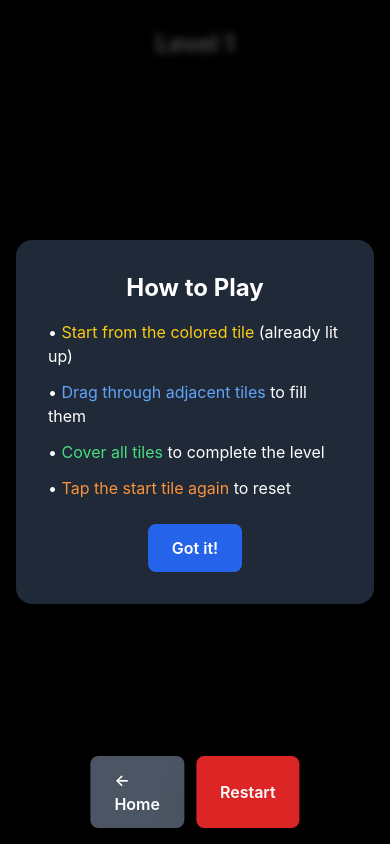
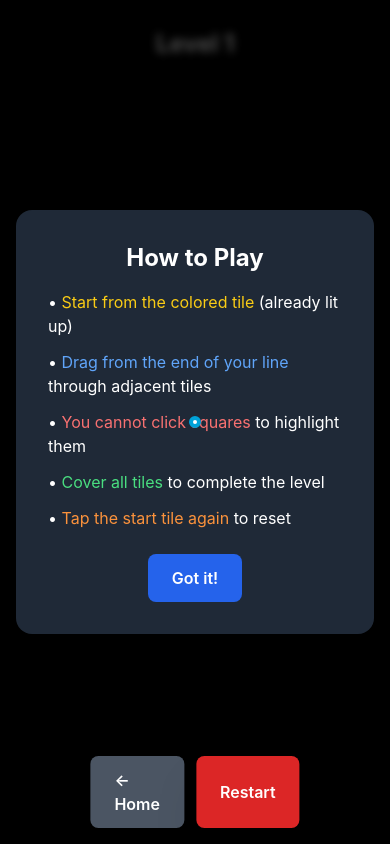
Before and after one commit to TDSLukeMcCarthy/line-fill-game-prototype, a Next.js app: page /game in a window 390 px wide. Built offline with nearby package versions, Linux system fonts and the light colour scheme.

Commit message:
Refine game visuals and interactions; updated tile pulse animation for enhanced feedback, improved gameplay instructions for clarity, and optimized grid and tile components for responsive design. Adjusted state management to ensure proper path handling and tile interaction rules.

```diff
--- a/src/app/globals.css
+++ b/src/app/globals.css
@@ -67,18 +67,26 @@ body {
   user-drag: none;
 }
 
-/* Neon pulse animation for tiles */
-@keyframes pulseOut {
+
+
+/* Tile scale pulse animation - scales up then back down */
+@keyframes tilePulse {
   0% {
     transform: scale(1);
-    opacity: 1;
+  }
+  50% {
+    transform: scale(1.1);
   }
   100% {
-    transform: scale(1.5);
-    opacity: 0;
+    transform: scale(1);
   }
 }
 
-.animate-pulse-out {
-  animation: pulseOut 2s ease-out forwards;
+.animate-tile-pulse {
+  animation: tilePulse 0.6s ease-in-out;
 }
+
+/* Subtle glow effect for visited tiles */
+.tile-visited {
+  box-shadow: 0 0 8px var(--tile-glow-color, rgba(59, 130, 246, 0.3));
+}
--- a/src/components/GameUI.tsx
+++ b/src/components/GameUI.tsx
@@ -34,7 +34,8 @@ export default function GameUI({
             <h2 className="text-2xl font-bold mb-4">How to Play</h2>
             <div className="space-y-3 text-left">
               <p>• <span className="text-yellow-400">Start from the colored tile</span> (already lit up)</p>
-              <p>• <span className="text-blue-400">Drag through adjacent tiles</span> to fill them</p>
+              <p>• <span className="text-blue-400">Drag from the end of your line</span> through adjacent tiles</p>
+              <p>• <span className="text-red-400">You cannot click squares</span> to highlight them</p>
               <p>• <span className="text-green-400">Cover all tiles</span> to complete the level</p>
               <p>• <span className="text-orange-400">Tap the start tile again</span> to reset</p>
             </div>
--- a/src/components/Grid.tsx
+++ b/src/components/Grid.tsx
@@ -27,10 +27,13 @@ export default function Grid({
   const cols = grid[0].length;
   const rows = grid.length;
 
+  // Calculate tile size based on screen size (matching Tile component)
+  const tileSize = typeof window !== 'undefined' && window.innerWidth >= 768 ? 80 : 48; // w-20 = 80px, w-12 = 48px
+
   return (
     <div className="relative">
       <div
-        className="inline-grid gap-1 p-4 bg-gray-800 rounded-lg shadow-2xl no-select"
+        className="inline-grid gap-1 p-4 bg-none rounded-lg  no-select"
         style={{
           gridTemplateColumns: `repeat(${cols}, 1fr)`,
           gridTemplateRows: `repeat(${rows}, 1fr)`,
@@ -54,7 +57,7 @@ export default function Grid({
       <PathLine
         path={path}
         currentColor={currentColor}
-        tileSize={48} // Base tile size (will be updated dynamically)
+        tileSize={tileSize}
         gap={4} // gap-1 = 4px
       />
     </div>
--- a/src/components/PathLine.tsx
+++ b/src/components/PathLine.tsx
@@ -1,4 +1,4 @@
-import React, { useEffect, useState } from 'react';
+import React from 'react';
 import { Coord } from '../types/game';
 
 interface PathLineProps {
@@ -9,24 +9,6 @@ interface PathLineProps {
 }
 
 export default function PathLine({ path, currentColor, tileSize, gap }: PathLineProps) {
-  const [actualTileSize, setActualTileSize] = useState(tileSize);
-  const [actualGap, setActualGap] = useState(gap);
-
-  // Update tile size based on screen size
-  useEffect(() => {
-    const updateTileSize = () => {
-      if (window.innerWidth >= 768) { // md breakpoint
-        setActualTileSize(64); // w-16 = 64px
-      } else {
-        setActualTileSize(48); // w-12 = 48px
-      }
-    };
-
-    updateTileSize();
-    window.addEventListener('resize', updateTileSize);
-    return () => window.removeEventListener('resize', updateTileSize);
-  }, []);
-
   if (path.length < 2) return null;
 
   // Function to create a vibrant dark version of the color for the line
@@ -56,15 +38,15 @@ export default function PathLine({ path, currentColor, tileSize, gap }: PathLine
 
     // Start with the first point
     const firstPoint = path[0];
-    const x1 = gridPadding + firstPoint.x * (actualTileSize + actualGap) + actualTileSize / 2;
-    const y1 = gridPadding + firstPoint.y * (actualTileSize + actualGap) + actualTileSize / 2;
+    const x1 = gridPadding + firstPoint.x * (tileSize + gap) + tileSize / 2;
+    const y1 = gridPadding + firstPoint.y * (tileSize + gap) + tileSize / 2;
     pathData.push(`M ${x1} ${y1}`);
 
     // Add lines to all subsequent points
     for (let i = 1; i < path.length; i++) {
       const current = path[i];
-      const x = gridPadding + current.x * (actualTileSize + actualGap) + actualTileSize / 2;
-      const y = gridPadding + current.y * (actualTileSize + actualGap) + actualTileSize / 2;
+      const x = gridPadding + current.x * (tileSize + gap) + tileSize / 2;
+      const y = gridPadding + current.y * (tileSize + gap) + tileSize / 2;
       pathData.push(`L ${x} ${y}`);
     }
 
--- a/src/components/Tile.tsx
+++ b/src/components/Tile.tsx
@@ -28,7 +28,7 @@ export default function Tile({
       setIsPulsing(true);
 
       // Stop pulsing after animation completes
-      const pulseTimer = setTimeout(() => setIsPulsing(false), 2000);
+      const pulseTimer = setTimeout(() => setIsPulsing(false), 600);
       return () => clearTimeout(pulseTimer);
     }
   }, [visited, isStart, isActive, isPulsing]);
@@ -50,35 +50,36 @@ export default function Tile({
   }
 
   const getTileStyle = () => {
-    const baseEmboss = 'inset 0 2px 4px rgba(255, 255, 255, 0.3), 0 1px 2px rgba(255,255,255,0.1)';
+    const baseEmboss = 'inset 0 4px 6px rgba(255, 255, 255, 0.5), 0 1px 2px rgba(255,255,255,0.1), 0 4px 8px rgba(0, 0, 0, 0.3)';
 
     if (isStart) {
       return {
         backgroundColor: currentColor, // Start tile is always colored
-        border: '2px solid #F59E0B',
-        boxShadow: `${baseEmboss}, 0 0 20px rgba(59, 130, 246, 0.8)`, // Embossed + glowing
+        border: '0px solid #F59E0B',
+        boxShadow: `${baseEmboss}, 0 0 20px ${currentColor}40`, // Embossed + glowing with current color
       };
     }
 
     if (visited) {
-      const pulseScale = isPulsing ? 1.1 : 1;
-      const pulseGlow = isPulsing ? '0 0 25px rgba(59, 130, 246, 0.8)' : '0 0 10px rgba(59, 130, 246, 0.4)';
-
       return {
         backgroundColor: currentColor,
-        border: '2px solid #1F2937',
-        boxShadow: `${baseEmboss}, ${pulseGlow}`,
-        transform: `scale(${pulseScale})`,
-        transition: 'transform 0.15s ease-out, box-shadow 0.15s ease-out',
+        border: '0px solid #1F2937',
+        boxShadow: baseEmboss,
+        transition: 'box-shadow 0.15s ease-out',
       };
     }
 
     return {
       backgroundColor: '#6B7280',
-      border: '2px solid #374151',
+      border: '0px solid #374151',
       boxShadow: baseEmboss, // Just embossed effect
     };
   };
+
+  // Determine if this tile can be interacted with
+  const canInteract = isStart || (isActive && !visited);
+  const cursorClass = canInteract ? 'cursor-pointer' : 'cursor-default';
+  const hoverClass = canInteract ? 'hover:scale-105' : '';
 
   const handleMouseDown = () => onMouseDown(x, y);
   const handleMouseEnter = () => onMouseEnter(x, y);
@@ -100,13 +101,30 @@ export default function Tile({
     }
   };
 
+  const getLineColor = (currentColor: string) => {
+    // Handle hex colors (with or without #)
+    const hex = currentColor.replace('#', '');
+    const r = parseInt(hex.substr(0, 2), 16);
+    const g = parseInt(hex.substr(2, 2), 16);
+    const b = parseInt(hex.substr(4, 2), 16);
+
+    // Create a darker but still vibrant version by reducing brightness while maintaining saturation
+    const darkenFactor = 0.85; // Make it darker but not too dark
+    const newR = Math.max(0, Math.min(255, Math.round(r * darkenFactor)));
+    const newG = Math.max(0, Math.min(255, Math.round(g * darkenFactor)));
+    const newB = Math.max(0, Math.min(255, Math.round(b * darkenFactor)));
+
+    return `rgb(${newR}, ${newG}, ${newB})`;
+  };
+
   return (
     <div
-      className="w-12 h-12 md:w-16 md:h-16 border-2 rounded-xl cursor-pointer transition-all duration-200 hover:scale-105 no-select"
+      className={`w-12 h-12 md:w-20 md:h-20 border-2 rounded-xl transition-all duration-200 ${hoverClass} no-select ${cursorClass} ${isPulsing ? 'animate-tile-pulse' : ''} ${visited ? 'tile-visited' : ''} relative`}
       style={{
         ...getTileStyle(),
         gridColumn: x + 1,
         gridRow: y + 1,
+        ...(visited && { '--tile-glow-color': `${currentColor}40` }),
       }}
       onMouseDown={handleMouseDown}
       onMouseEnter={handleMouseEnter}
@@ -114,20 +132,16 @@ export default function Tile({
       onTouchMove={handleTouchMove}
       onTouchEnd={(e) => e.preventDefault()}
     >
-      {isPulsing && isActive && visited && (
-        <>
-          <div className="absolute inset-0 border-2 rounded-xl animate-pulse-out opacity-0"
-               style={{
-                 borderColor: currentColor,
-                 boxShadow: `0 0 10px ${currentColor}40`
-               }} />
-          <div className="absolute inset-0 border-2 rounded-xl animate-pulse-out opacity-0"
-               style={{
-                 borderColor: currentColor,
-                 boxShadow: `0 0 10px ${currentColor}40`,
-                 animationDelay: '1s'
-               }} />
-        </>
+      {isStart && (
+        <div
+          className="absolute top-1/2 left-1/2 transform -translate-x-1/2 -translate-y-1/2 pointer-events-none"
+          style={{ zIndex: 20 }}
+        >
+          <div
+            className="w-3 h-3 md:w-10 md:h-10 bg-white border-4 rounded-full"
+            style={{ borderColor: getLineColor(currentColor) }}
+          ></div>
+        </div>
       )}
     </div>
   );
--- a/src/store/gameStore.ts
+++ b/src/store/gameStore.ts
@@ -49,27 +49,31 @@ export const useGameStore = create<GameStore>((set, get) => ({
   },
 
   startDrag: (x: number, y: number) => {
-    const { grid } = get();
+    const { grid, path } = get();
     const tile = grid[y]?.[x];
 
     if (tile?.isStart) {
-      // Reset path and start new path from start tile
-      get().resetPath();
+      // Only allow starting from start tile if there's no path, or if clicking the start tile to reset
+      if (path.length === 0) {
+        // Start new path from start tile
         set({
           isDragging: true,
           path: [{ x, y }],
         });
-    } else if (tile?.isActive && !tile.visited) {
-      // Start new path from non-start tile
+      } else {
+        // Reset path when clicking start tile again
+        get().resetPath();
+      }
+    } else if (tile?.isActive && !tile.visited && path.length > 0) {
+      // Only allow continuing from end of existing path
+      const lastPathPoint = path[path.length - 1];
+      if (lastPathPoint && isAdjacent(lastPathPoint, { x, y })) {
         set({
           isDragging: true,
-        path: [{ x, y }],
         });
-
-      // Mark tile as visited
-      const newGrid = grid.map(row => [...row]);
-      newGrid[y][x].visited = true;
-      set({ grid: newGrid });
+        // Continue the path
+        get().continuePath(x, y);
+      }
     }
   },
 
@@ -80,12 +84,13 @@ export const useGameStore = create<GameStore>((set, get) => ({
     const tile = grid[y]?.[x];
     if (!tile?.isActive) return;
 
-    // Allow continuing to unvisited tiles, or to the same tile (for start tile case)
+    // Don't allow revisiting the start tile
+    if (tile.isStart) return;
+
+    // Don't allow revisiting already visited tiles
+    if (tile.visited) return;
+
     const lastPathPoint = path[path.length - 1];
-    const isSameTile = lastPathPoint && lastPathPoint.x === x && lastPathPoint.y === y;
-
-    if (isSameTile) return; // Don't add the same tile twice
-    if (tile.visited && !tile.isStart) return; // Don't revisit non-start tiles
     if (!lastPathPoint || !isAdjacent(lastPathPoint, { x, y })) {
       console.log('Path blocked:', { lastPathPoint, current: { x, y }, isAdjacent: lastPathPoint ? isAdjacent(lastPathPoint, { x, y }) : 'no last point' });
       return;
@@ -94,9 +99,7 @@ export const useGameStore = create<GameStore>((set, get) => ({
     // Add to path and mark as visited
     const newPath = [...path, { x, y }];
     const newGrid = grid.map(row => [...row]);
-    if (!tile.visited) {
     newGrid[y][x].visited = true;
-    }
 
     console.log('Path updated:', newPath);
     set({
```
Lines whose indentation alone changed are shown as unchanged.
